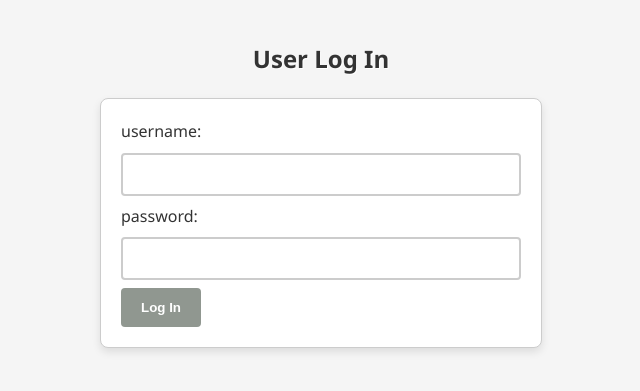
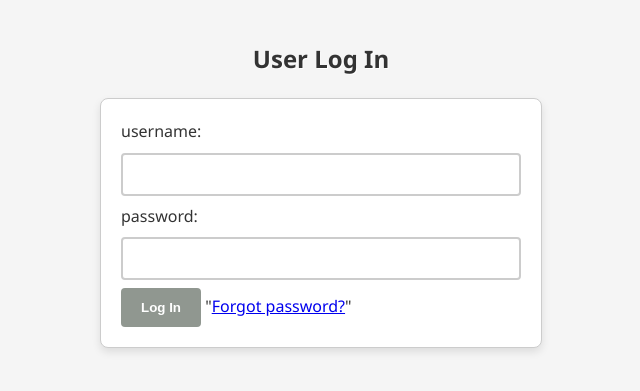
Before and after one commit to gcivil-nyu-org/INET-Wednesday-Spring2024-Team-2, a Django app: page /login/user_login in a window 1280 px wide. Shown: the top 391 px of the page, without its empty margins (319-959 px from the left). Run offline with Django 5.2, Linux system fonts and the light colour scheme.

Commit message:
add basic password reset messages

```diff
--- a/users/templates/login/landlord_login.html
+++ b/users/templates/login/landlord_login.html
@@ -17,6 +17,7 @@
     <input type="password" name="password" value="" required/><br/>
 
     <input type="submit" value="Log In"/>
+    "<a href="{% url 'password_change' %}">Forgot password?</a>"
 </form>
 {% for message in messages %}
     <div class="alert alert-success">
--- a/users/templates/login/user_login.html
+++ b/users/templates/login/user_login.html
@@ -17,6 +17,8 @@
     <input type="password" name="password" required/><br/>
 
     <input type="submit" value="Log In"/>
+
+    "<a href="{% url 'password_change' %}">Forgot password?</a>"
 </form>
 {% for message in messages %}
 
--- a/users/urls.py
+++ b/users/urls.py
@@ -12,4 +12,5 @@ urlpatterns = [
     path("users/", views.user_home, name="user"),
     path("landlord/home/", views.landlord_home, name="landlord_homepage"),
     path("user/home/", views.user_home, name="user_homepage"),
+    path("password_reset", views.password_reset, name="password_reset"),
 ]
--- a/users/views.py
+++ b/users/views.py
@@ -118,3 +118,8 @@ def user_home(request):
 @user_type_required("landlord")
 def landlord_home(request):
     return render(request, "landlord_homepage.html")
+
+def password_reset(request):
+    user = request.user
+    form = SetPasswordForm(user)
+    return render(request, 'password_reset_confirm.html', {'form': form})
```
